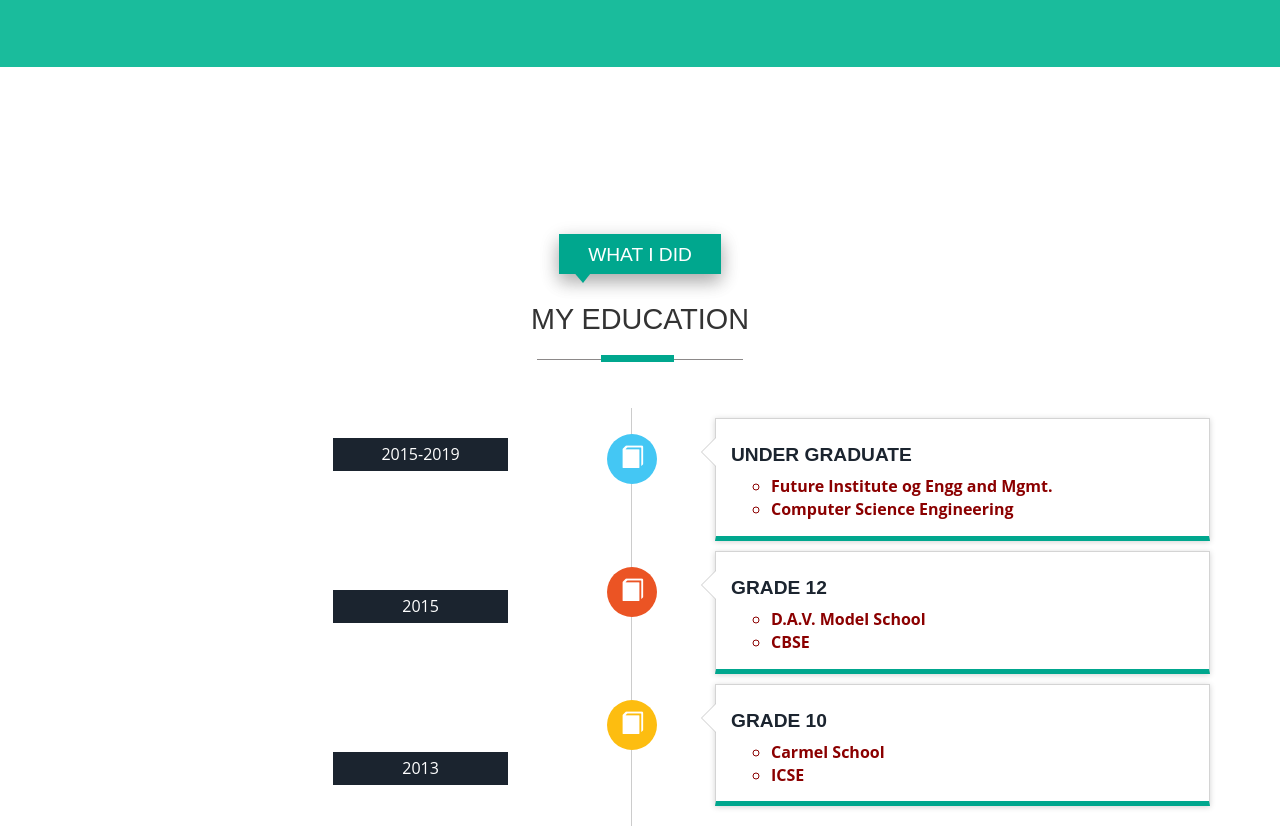
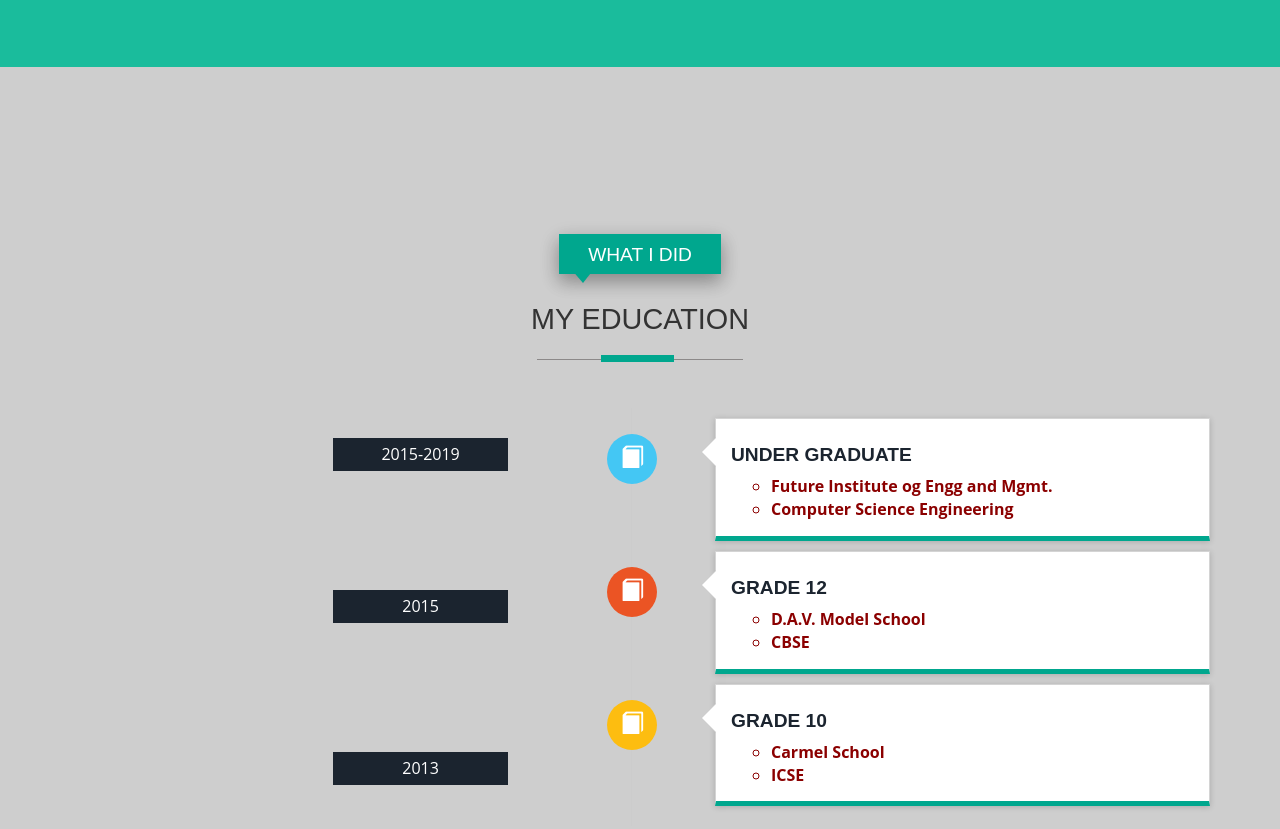
Before and after one commit to DikshaJaiswal13/DikshaJaiswal13.github.io, a plain HTML site: page index.html in a window 1280 px wide. Shown: the part 1733-2562 px from the top of the page. Drawn offline with nearby package versions, Linux system fonts and the light colour scheme.

Commit message:
Update style.css

```diff
--- a/css/style.css
+++ b/css/style.css
@@ -2,7 +2,7 @@
 html, body{
     font-family: 'Open Sans', sans-serif;
     font-size: 100%;
-  	background: #Fff;
+  	background-color: #cccc;
 }
 body a{
 	transition:0.5s all;
```
